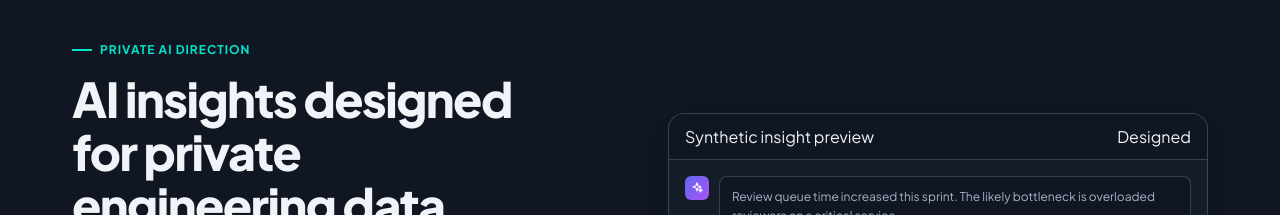
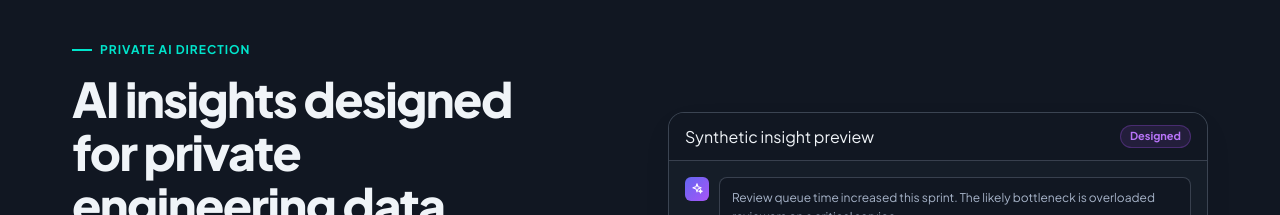
Before and after one commit to getmetraly/website, a Next.js app: page / in a window 1280 px wide. Shown: the part 3560-3775 px from the top of the page. Built offline with nearby package versions, Linux system fonts and the light colour scheme.

Commit message:
style: restore global status tag styling

```diff
--- a/app/globals.css
+++ b/app/globals.css
@@ -115,6 +115,8 @@ body::before {
 .btn-primary { padding: 7px 18px; border-radius: 7px; background: linear-gradient(135deg, #6366f1, #a855f7); border: none; color: white; font-size: 14px; font-weight: 600; cursor: pointer; transition: all 0.2s; font-family: var(--font-sans); text-decoration: none; display: inline-flex; align-items: center; gap: 6px; box-shadow: 0 4px 15px rgba(99, 102, 241, 0.3); }
 .btn-primary:hover { transform: translateY(-1px); box-shadow: 0 6px 20px rgba(99, 102, 241, 0.45); }
 
+.status-tag { display: inline-flex; align-items: center; justify-content: center; flex: 0 0 auto; padding: 4px 9px; border-radius: 999px; background: color-mix(in srgb, var(--purple) 12%, transparent); border: 1px solid color-mix(in srgb, var(--purple) 28%, transparent); color: color-mix(in srgb, var(--purple) 82%, white); font-size: 11px; line-height: 1; font-weight: 700; white-space: nowrap; }
+
 #main-content > main:not([class]) { width: min(1120px, calc(100% - 48px)); margin: 0 auto; padding: 124px 0 96px; position: relative; z-index: 1; color: var(--text-primary); }
 #main-content > main:not([class])::before { content: ""; position: absolute; top: 60px; left: 50%; transform: translateX(-50%); width: min(760px, 70vw); height: 360px; background: radial-gradient(ellipse at center, color-mix(in srgb, var(--purple) 14%, transparent), transparent 70%); pointer-events: none; z-index: -1; }
 #main-content > main:not([class]) .page-label, #main-content > main:not([class]) .updated { display: inline-flex; align-items: center; gap: 8px; padding: 6px 14px; border-radius: 999px; background: color-mix(in srgb, var(--purple) 12%, transparent); border: 1px solid color-mix(in srgb, var(--purple) 24%, transparent); color: var(--purple); font-size: 12px; font-weight: 700; letter-spacing: 0.3px; margin-bottom: 24px; }
```
